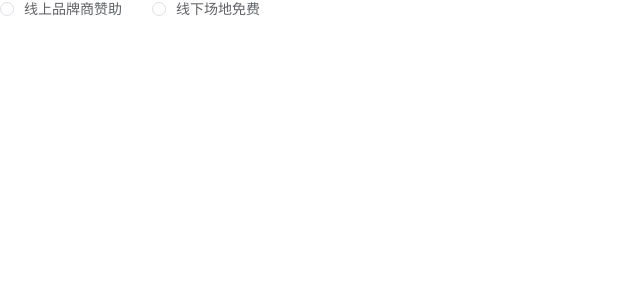
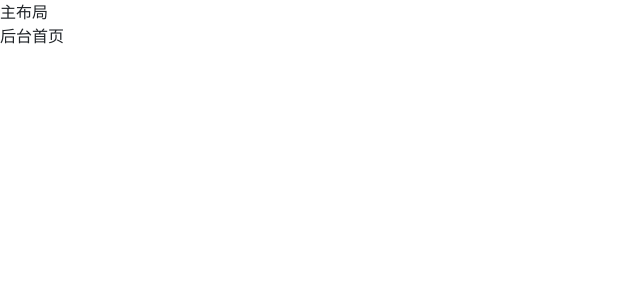
Before and after one commit to StormZZ001/vue-el-shop-admin, a Vue app: page /index#/ in a window 1280 px wide. Shown: the top 300 px of the page, without its empty margins (0-640 px from the left). Built offline with nearby package versions, Linux system fonts and the light colour scheme.

Commit message:
4.vue-router二次封装一

```diff
--- a/src/App.vue
+++ b/src/App.vue
@@ -1,11 +1,6 @@
 <template>
   <div id="app">
-
-	<el-radio-group v-model="radio">
-		<el-radio label="线上品牌商赞助"></el-radio>
-		<el-radio label="线下场地免费"></el-radio>
-	</el-radio-group>
-
+    <router-view />
   </div>
 </template>
 
--- /dev/null
+++ b/src/common/config/router.js
@@ -0,0 +1,25 @@
+let routes=[
+  {
+    path:'/',
+    name:'layout',
+    redirect:{name:'index'},
+    component:()=>import('../../views/layout.vue'),
+    children:[
+      {
+        path:'/index',
+        name:'index',
+        component:()=>import('../../views/index/index.vue')
+      }
+    ]
+  },
+  {
+    path:'/login',
+    name:'login',
+    component:()=>import('../../views/login/index.vue')
+  },
+  {
+    path:'*',
+    redirect:{name:'index'}
+  }
+]
+export default routes
--- a/src/router/index.js
+++ b/src/router/index.js
@@ -1,27 +1,9 @@
 import Vue from 'vue'
-import VueRouter from 'vue-router'
-import Home from '../views/Home.vue'
+import Router from 'vue-router'
+import routes from '../common/config/router'
+Vue.use(Router)
 
-Vue.use(VueRouter)
-
-const routes = [
-  {
-    path: '/',
-    name: 'Home',
-    component: Home
-  },
-  {
-    path: '/about',
-    name: 'About',
-    // route level code-splitting
-    // this generates a separate chunk (about.[hash].js) for this route
-    // which is lazy-loaded when the route is visited.
-    component: () => import(/* webpackChunkName: "about" */ '../views/About.vue')
-  }
-]
-
-const router = new VueRouter({
+export default new Router({
+  mode:'history',
   routes
 })
-
-export default router
--- a/src/views/About.vue
+++ /dev/null
@@ -1,5 +0,0 @@
-<template>
-  <div class="about">
-    <h1>This is an about page</h1>
-  </div>
-</template>
--- a/src/views/Home.vue
+++ /dev/null
@@ -1,18 +0,0 @@
-<template>
-  <div class="home">
-    <img alt="Vue logo" src="../assets/logo.png">
-    <HelloWorld msg="Welcome to Your Vue.js App"/>
-  </div>
-</template>
-
-<script>
-// @ is an alias to /src
-import HelloWorld from '@/components/HelloWorld.vue'
-
-export default {
-  name: 'Home',
-  components: {
-    HelloWorld
-  }
-}
-</script>
--- /dev/null
+++ b/src/views/index/index.vue
@@ -0,0 +1,11 @@
+<template>
+	<div>
+		后台首页
+	</div>
+</template>
+
+<script>
+</script>
+
+<style>
+</style>
--- /dev/null
+++ b/src/views/layout.vue
@@ -0,0 +1,12 @@
+<template>
+	<div>
+		主布局
+		<router-view></router-view>
+	</div>
+</template>
+
+<script>
+</script>
+
+<style>
+</style>
--- /dev/null
+++ b/src/views/login/index.vue
@@ -0,0 +1,11 @@
+<template>
+	<div>
+		登录
+	</div>
+</template>
+
+<script>
+</script>
+
+<style>
+</style>
```
